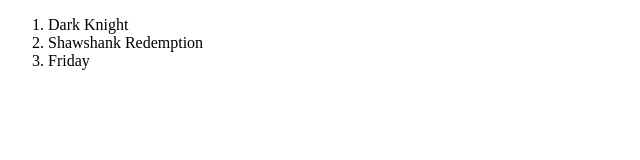
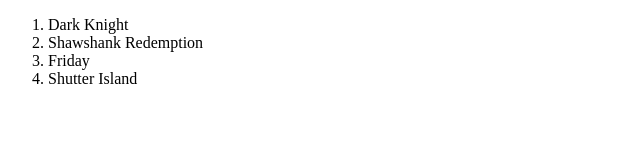
Before and after one commit to ShaunMadziva/laffose_git_lesson, a plain HTML site: page index.html in a window 1280 px wide. Shown: the full height of the page, 0-640 px from the left. Drawn offline with Linux system fonts and the light colour scheme.

Commit message:
add a new movie to the list

```diff
--- a/index.html
+++ b/index.html
@@ -10,6 +10,7 @@
         <li>Dark Knight</li>
         <li>Shawshank Redemption</li>
         <li>Friday</li>
+        <li>Shutter Island</li>
     </ol>
 </body>
 </html>
```
